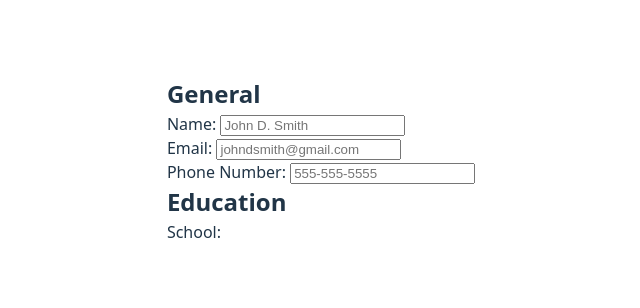
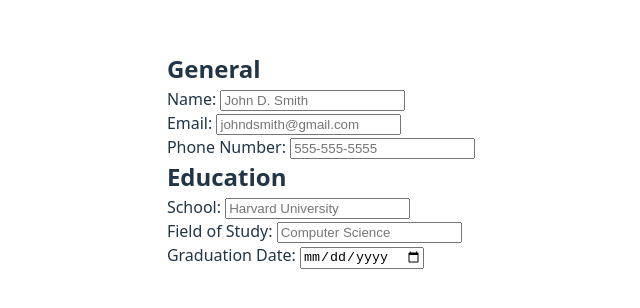
Before and after one commit to thongster/odin-cv-application, a React (Vite) app: page / in a window 1280 px wide. Shown: the part 240-548 px from the top of the page, without its empty margins (319-959 px from the left). Built offline with nearby package versions, Linux system fonts and the light colour scheme.

Commit message:
base education form html and display

```diff
--- a/src/Education.jsx
+++ b/src/Education.jsx
@@ -1,12 +1,39 @@
-export default function Education({ school, field, date }) {
+export default function Education({ setSchool, setField, setDate }) {
   return (
     <>
       <h2>Education</h2>
       <form action="/" method="post">
         <div>
-            <label htmlFor="school">School:</label>
+          <label htmlFor="school">School: </label>
+          <input
+            type="text"
+            id="school"
+            required
+            placeholder="Harvard University"
+            onChange={(e) => setSchool(e.target.value)}
+          />
+        </div>
+        <div>
+          <label htmlFor="field">Field of Study: </label>
+          <input
+            type="text"
+            id="field"
+            required
+            placeholder="Computer Science"
+            onChange={(e) => setField(e.target.value)}
+          />
+        </div>
+        <div>
+          <label htmlFor="date">Graduation Date: </label>
+          <input
+            type="date"
+            id="date"
+            required
+            placeholder="Harvard University"
+            onChange={(e) => setDate(e.target.value)}
+          />
         </div>
       </form>
     </>
-  )
+  );
 }
--- a/src/General.jsx
+++ b/src/General.jsx
@@ -10,7 +10,6 @@ export default function General({ setName, setEmail, setPhone }) {
             id="name"
             required
             placeholder="John D. Smith"
-            //   value={name}
             onChange={(e) => setName(e.target.value)}
           />
         </div>
@@ -21,7 +20,6 @@ export default function General({ setName, setEmail, setPhone }) {
             id="email"
             required
             placeholder="johndsmith@gmail.com"
-            // value={email}
             onChange={(e) => setEmail(e.target.value)}
           />
         </div>
@@ -32,7 +30,6 @@ export default function General({ setName, setEmail, setPhone }) {
             id="phone"
             required
             placeholder="555-555-5555"
-            // value={phone}
             onChange={(e) => setPhone(e.target.value)}
           />
         </div>
```
Also changed, not shown: src/App.jsx (+6 -2 lines).
